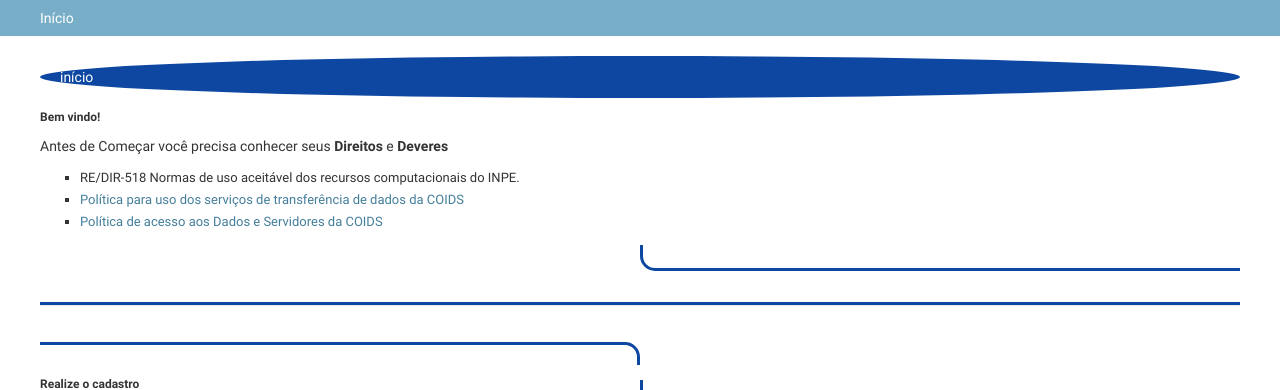
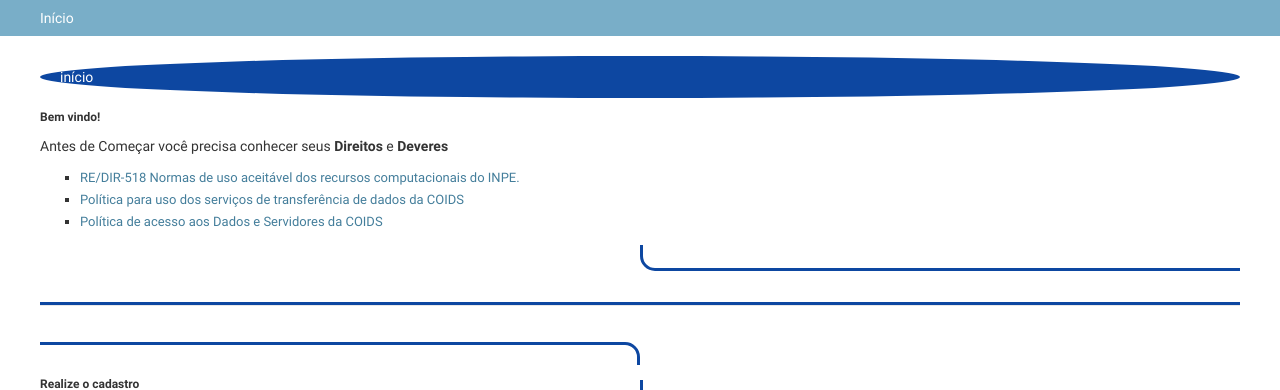
Before and after one commit to marcelogumercinocosta/portal, a Django app: page /colaborador/inicio/ in a window 1280 px wide. Shown: the part 20-410 px from the top of the page. Run offline with Django 3.2, Linux system fonts and the light colour scheme; parts of the project's set-up code (start-up, migrations or seed data) failed here and were passed over.

Commit message:
corrigindo link da redir

```diff
--- a/apps/colaborador/templates/colaborador/inicio.html
+++ b/apps/colaborador/templates/colaborador/inicio.html
@@ -17,7 +17,7 @@
           <h4 class="text-success">Bem vindo!</h4>
           <p>Antes de Come&ccedil;ar voc&ecirc; precisa conhecer seus <b>Direitos</b> e <b>Deveres</b></p>
           <ul class="list-group">
-            <li class="list-group-item"<a href="http://s0.cptec.inpe.br/sysadmin/documentos/re518.pdf">RE/DIR-518 Normas de uso aceit&aacute;vel dos recursos computacionais do INPE.</a></li>
+            <li class="list-group-item"><a href="http://s0.cptec.inpe.br/sysadmin/documentos/re518.pdf">RE/DIR-518 Normas de uso aceit&aacute;vel dos recursos computacionais do INPE.</a></li>
             <li class="list-group-item"><a href="http://s0.cptec.inpe.br/sysadmin/documentos/politica_transferencia.pdf">Pol&iacute;tica para uso dos servi&ccedil;os de transfer&ecirc;ncia de dados da COIDS</a></li>
             <li class="list-group-item"><a href="http://s0.cptec.inpe.br/sysadmin/documentos/politica_acesso.pdf">Pol&iacute;tica de acesso aos Dados e Servidores da COIDS</a></li>
           </ul>
```
